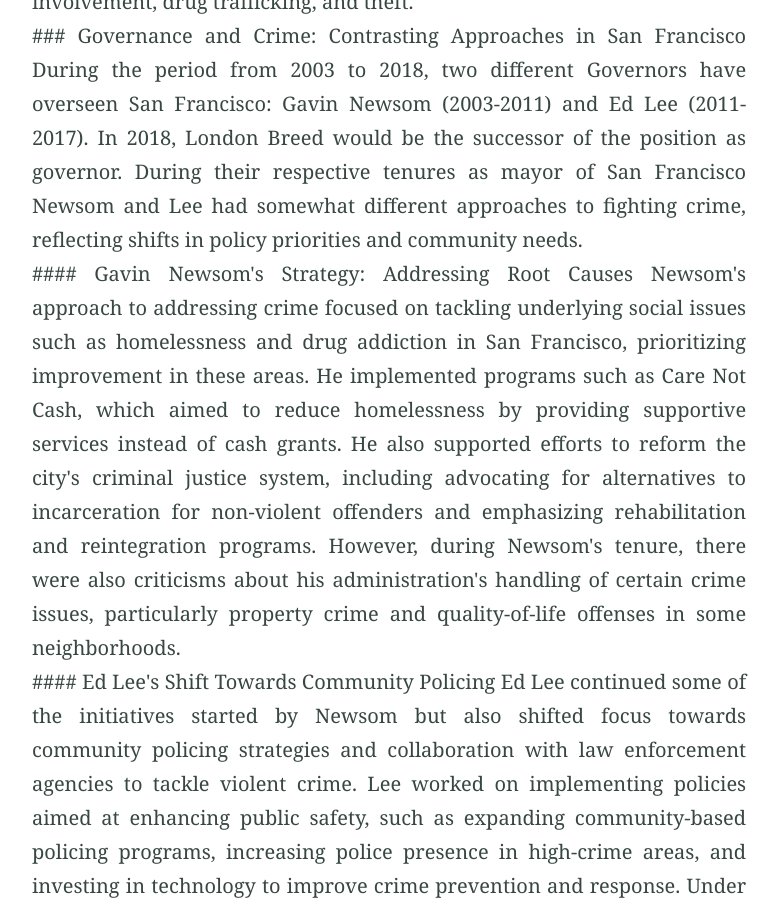
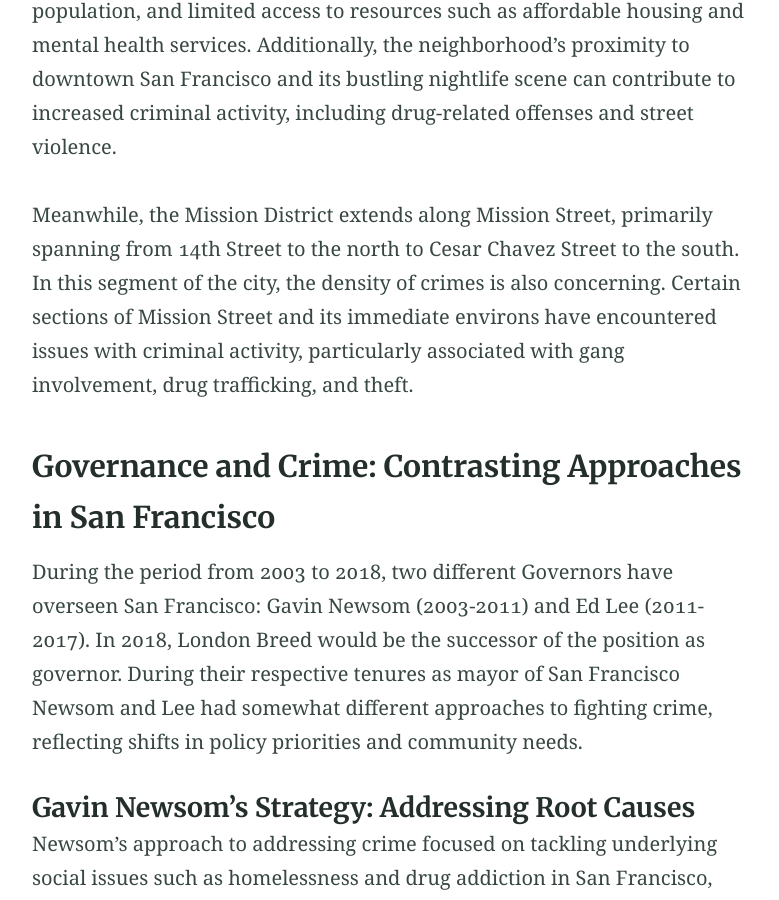
Before and after one commit to Juansgll/Juansgll.github.io, a Jekyll site: the page built from index.md, in a window 1280 px wide and 900 px high, scrolled down 2877 px. Shown: the whole window, without its empty margins (251-1030 px from the left). Built offline with Jekyll 4.4.1, drawn with Linux system fonts in a browser that asks for light colours; some of the changed text lies outside the part shown.

Commit message:
Update index.md

```diff
--- a/index.md
+++ b/index.md
@@ -5,8 +5,6 @@ feature_text: |
 feature_image: "https://raw.githubusercontent.com/Juansgll/juansgll.github.io/main/Pictures/banner_locals_SanFranciscoNorthernCalifornia.jpg"
 excerpt: " "
 ---
-<div style="text-align: justify">
-
 San Francisco is a prominent city on the western coast of the United States, known for its cultural significance and economic vitality. Its landmarks, neighborhoods, and history draw millions of visitors annually. However, beneath its appealing exterior, the city faces many challenges related to crime.
 <br>
 
@@ -25,14 +23,13 @@ Analyzing crime rates is complex and requires a comprehensive approach to unders
 While non-violent crimes such as theft, vandalism, and drug-related offenses regularly make headlines, concerns about the rise in violent crimes, including gun crimes, assaults, and robberies, have garnered significant attention. The next figure delves into the trends of violent crimes committed in San Francisco from 2003 to 2018:
 <br>
 
-</div>
 
 <figure>
   <iframe src="https://raw.githack.com/Juansgll/juansgll.github.io/main/Pictures/mapa_interactivo.html" width="110%" height="650px"></iframe>
   <figcaption><em>Figure 1:</em> Map of violent crimes in San Francisco, 2003-2018</figcaption>
 </figure>
 
-<div style="text-align: justify">
+
 
 **Spatial Distribution of the crimes: Tenderloin and Mission**
 
@@ -64,8 +61,6 @@ Ed Lee continued some of the initiatives started by Newsom but also shifted focu
 Although different approaches have been put into action, it can be observed in figure 2 that through the years there is not a clear tendency in crimes, but more of a fluctuation. It is important to remember that the total number of crimes shown does not represent the truth, since in statistics there are many things that can influence the data gathered, such as an upgrade in technology, more cameras throughout the city, focus of police in specific type of crimes and so on. In 2018 data is obtained until May, so the bar is not comparable to the past years.
 <br>
 
-</div>
-
 <figure>
   <iframe src="https://raw.githack.com/Juansgll/juansgll.github.io/main/Pictures/stacked_violent_crimes.html" width="110%" height="650px"></iframe>
   <figcaption><em>Figure 2:</em> Stacked histogram of violent crimes through the years in San Francisco, 2003-2018</figcaption>
@@ -79,15 +74,11 @@ It can be observed in figure 2 that assault is the most committed crime, and it
 Furthermore, these crimes are often associated with the insecurity prevalent during nighttime in cities, where the lack of police presence and inadequate lighting can lead to a surge in such offenses.
 <br>
 
-</div>
-
 <figure>
   <iframe src="https://raw.githack.com/Juansgll/juansgll.github.io/main/Pictures/crime_distribution_by_hour.html" width="150%" height="650px"></iframe>
   <figcaption><em>Figure 3:</em> Bokeh interactive hourly graph of violent crimes in San Francisco (2003-2018</figcaption>
 </figure>
 
-
-<div style="text-align: justify">
 
 **The Ilusion of Safety**
 
@@ -97,6 +88,4 @@ However, violent crimes in San Francisco don't seem to discriminate based on tim
 While this might seem like a relief, it's not, as if these crimes were solely associated with nightlife, a citizen leading a peaceful life could feel reassured about not getting involved in an unfortunate situation. However, the reality is different, where insecurity persists throughout the entire day.
 <br>
 
-</div>
-
 [Link to Github](https://github.com/Juansgll/juansgll.github.io/ "Link to Github")
```
